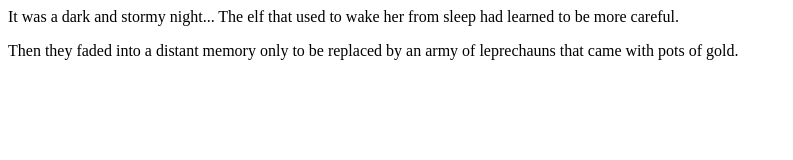
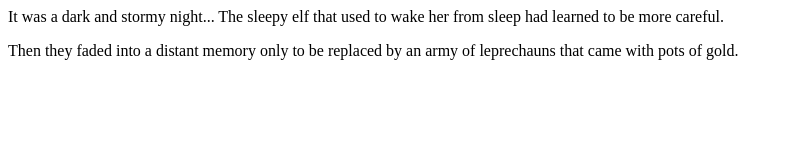
Before and after one commit to xoderx/fireside-story, a plain HTML site: page index.html in a window 1280 px wide. Shown: the whole page, without its empty margins (0-793 px from the left). Drawn offline with Linux system fonts and the light colour scheme.

Commit message:
made it sleepy

```diff
--- a/index.html
+++ b/index.html
@@ -1,5 +1,5 @@
 <html>
   <body>
-    <p>It was a dark and stormy night... The elf that used to wake her from sleep had learned to be more careful.</p><p>Then they faded into a distant memory only to be replaced by an army of leprechauns that came with pots of gold.</p>
+    <p>It was a dark and stormy night... The sleepy elf that used to wake her from sleep had learned to be more careful.</p><p>Then they faded into a distant memory only to be replaced by an army of leprechauns that came with pots of gold.</p>
   </body>
 </html>
```
